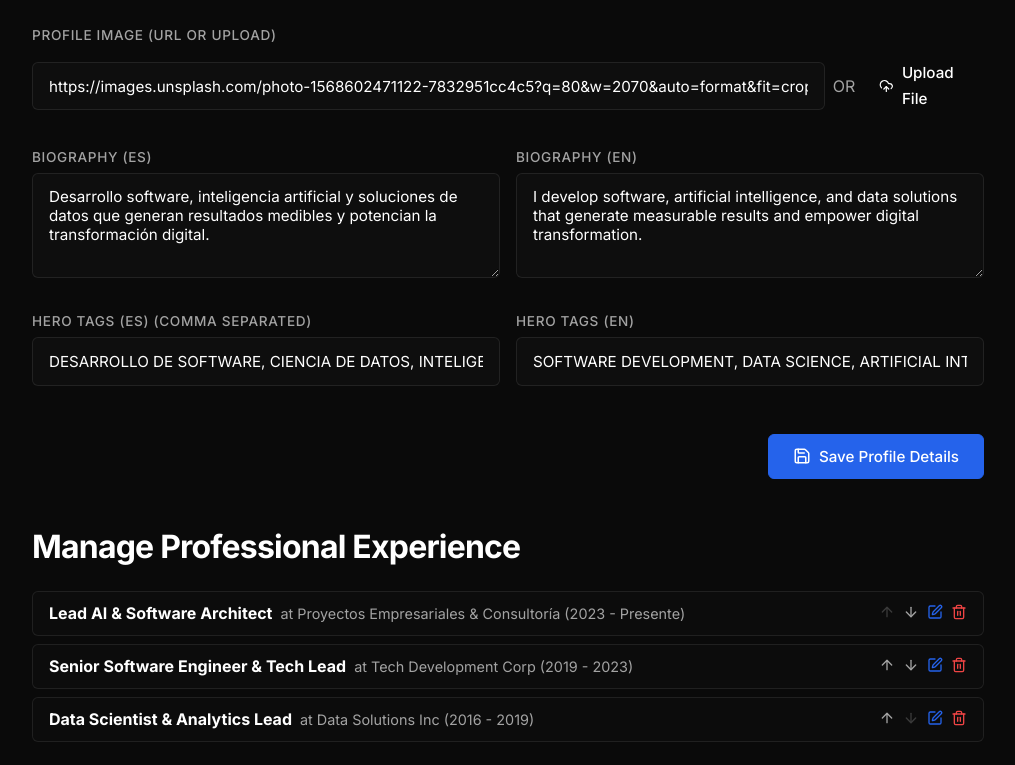
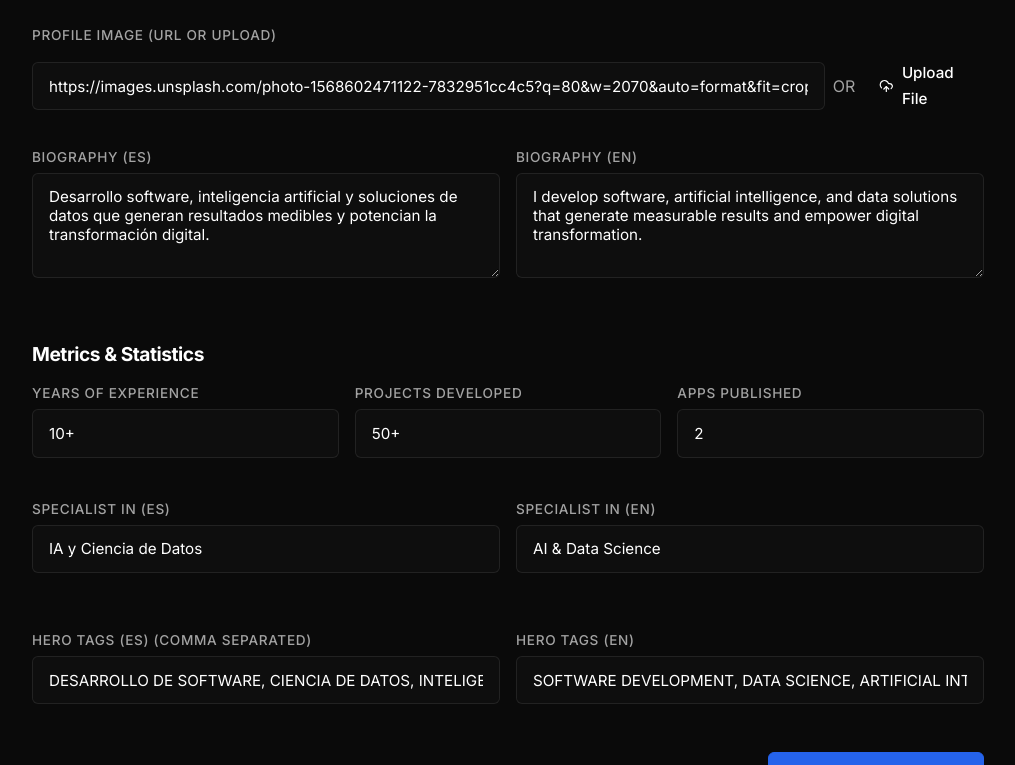
Before and after one commit to ramonbravo13/portfolio, a React (Vite) app: page /admin in a window 1280 px wide. Shown: the part 456-1221 px from the top of the page, without its empty margins (132-1147 px from the left). Built offline with nearby package versions, Linux system fonts and the light colour scheme; no server answers; the database is empty; sample sign-in values are in the browser's storage.

Commit message:
feat: Make metrics dynamic and editable

```diff
--- a/src/components/Admin/ProfileEditor.jsx
+++ b/src/components/Admin/ProfileEditor.jsx
@@ -13,6 +13,11 @@ export default function ProfileEditor() {
     profileImage: '',
     bio: '',
     bio_en: '',
+    yearsExp: '',
+    projectsCount: '',
+    appsCount: '',
+    specialist: '',
+    specialist_en: '',
     skillsArray: '',
     skillsArray_en: ''
   });
@@ -27,6 +32,11 @@ export default function ProfileEditor() {
         profileImage: profile.profileImage || '',
         bio: profile.bio || '',
         bio_en: profile.bio_en || '',
+        yearsExp: profile.metrics?.yearsExp || '',
+        projectsCount: profile.metrics?.projectsCount || '',
+        appsCount: profile.metrics?.appsCount || '',
+        specialist: profile.metrics?.specialist || '',
+        specialist_en: profile.metrics?.specialist_en || '',
         skillsArray: (profile.skills || []).join(', '),
         skillsArray_en: (profile.skills_en || []).join(', ')
       });
@@ -48,12 +58,14 @@ export default function ProfileEditor() {
       const translatedTitle = await autoTranslate(formData.title);
       const translatedBio = await autoTranslate(formData.bio);
       const translatedSkills = await autoTranslate(formData.skillsArray);
+      const translatedSpecialist = await autoTranslate(formData.specialist);
 
       setFormData(prev => ({
         ...prev,
         title_en: translatedTitle || prev.title_en,
         bio_en: translatedBio || prev.bio_en,
-        skillsArray_en: translatedSkills || prev.skillsArray_en
+        skillsArray_en: translatedSkills || prev.skillsArray_en,
+        specialist_en: translatedSpecialist || prev.specialist_en
       }));
       setSuccessMsg('Translation applied. Review English fields.');
       setTimeout(() => setSuccessMsg(''), 3000);
@@ -79,6 +91,13 @@ export default function ProfileEditor() {
       await updateProfile({
         ...formData,
         profileImage: finalImageUrl,
+        metrics: {
+          yearsExp: formData.yearsExp,
+          projectsCount: formData.projectsCount,
+          appsCount: formData.appsCount,
+          specialist: formData.specialist,
+          specialist_en: formData.specialist_en
+        },
         skills: formData.skillsArray.split(',').map(s => s.trim()).filter(s => s),
         skills_en: formData.skillsArray_en.split(',').map(s => s.trim()).filter(s => s)
       });
@@ -149,6 +168,34 @@ export default function ProfileEditor() {
           </div>
         </div>
 
+        <h3 style={{ marginTop: 'var(--spacing-xl)', marginBottom: 'var(--spacing-md)', fontSize: '1.2rem', color: 'var(--text-primary)' }}>Metrics & Statistics</h3>
+
+        <div style={{ display: 'grid', gridTemplateColumns: 'repeat(auto-fit, minmax(200px, 1fr))', gap: 'var(--spacing-md)' }}>
+          <div className="form-group">
+            <label className="form-label">Years of Experience</label>
+            <input name="yearsExp" type="text" className="form-input" value={formData.yearsExp} onChange={handleChange} placeholder="e.g. 10+" />
+          </div>
+          <div className="form-group">
+            <label className="form-label">Projects Developed</label>
+            <input name="projectsCount" type="text" className="form-input" value={formData.projectsCount} onChange={handleChange} placeholder="e.g. 50+" />
+          </div>
+          <div className="form-group">
+            <label className="form-label">Apps Published</label>
+            <input name="appsCount" type="text" className="form-input" value={formData.appsCount} onChange={handleChange} placeholder="e.g. 2" />
+          </div>
+        </div>
+
+        <div style={{ display: 'grid', gridTemplateColumns: '1fr 1fr', gap: 'var(--spacing-md)', marginTop: 'var(--spacing-md)', marginBottom: 'var(--spacing-xl)' }}>
+          <div className="form-group">
+            <label className="form-label">Specialist In (ES)</label>
+            <input name="specialist" type="text" className="form-input" value={formData.specialist} onChange={handleChange} placeholder="e.g. IA y Ciencia de Datos" />
+          </div>
+          <div className="form-group">
+            <label className="form-label">Specialist In (EN)</label>
+            <input name="specialist_en" type="text" className="form-input" value={formData.specialist_en} onChange={handleChange} placeholder="e.g. AI & Data Science" />
+          </div>
+        </div>
+
         <div style={{ display: 'grid', gridTemplateColumns: '1fr 1fr', gap: 'var(--spacing-md)' }}>
           <div className="form-group">
             <label className="form-label">Hero Tags (ES) (comma separated)</label>
--- a/src/context/PortfolioContext.jsx
+++ b/src/context/PortfolioContext.jsx
@@ -16,7 +16,9 @@ export function PortfolioProvider({ children }) {
     name: "Loading...",
     title: "",
     profileImage: "",
+    profileImage: "",
     bio: "",
+    metrics: {},
     skills: [],
     certs: [],
     experiences: []
@@ -36,6 +38,13 @@ export function PortfolioProvider({ children }) {
     profileImage: "https://images.unsplash.com/photo-1568602471122-7832951cc4c5?q=80&w=2070&auto=format&fit=crop",
     bio: 'Desarrollo software, inteligencia artificial y soluciones de datos que generan resultados medibles y potencian la transformación digital.',
     bio_en: 'I develop software, artificial intelligence, and data solutions that generate measurable results and empower digital transformation.',
+    metrics: {
+      yearsExp: "10+",
+      projectsCount: "50+",
+      appsCount: "2",
+      specialist: "IA y Ciencia de Datos",
+      specialist_en: "AI & Data Science"
+    },
     skills: ['DESARROLLO DE SOFTWARE', 'CIENCIA DE DATOS', 'INTELIGENCIA ARTIFICIAL'],
     skills_en: ['SOFTWARE DEVELOPMENT', 'DATA SCIENCE', 'ARTIFICIAL INTELLIGENCE'],
     certs: [
@@ -125,6 +134,7 @@ export function PortfolioProvider({ children }) {
         setProfile({
           ...data,
           bio_en: data.bio_en || '',
+          metrics: data.metrics || { yearsExp: "10+", projectsCount: "50+", appsCount: "2", specialist: "IA y Ciencia de Datos", specialist_en: "AI & Data Science" },
           skills: data.skills || [],
           skills_en: data.skills_en || [],
           certs: data.certs || [],
--- a/src/pages/Home.jsx
+++ b/src/pages/Home.jsx
@@ -96,6 +96,15 @@ function MetricCard({ title, value, startTrigger, icon: Icon }) {
 
 // Metrics Counter Section with Scroll Trigger
 function CounterSection({ isEnglish }) {
+  const { profile } = usePortfolio();
+  const metrics = profile.metrics || {
+    yearsExp: "10+",
+    projectsCount: "50+",
+    appsCount: "2",
+    specialist: "IA y Ciencia de Datos",
+    specialist_en: "AI & Data Science"
+  };
+
   const [visible, setVisible] = useState(false);
   const sectionRef = useRef(null);
 
@@ -129,10 +138,10 @@ function CounterSection({ isEnglish }) {
       marginTop: 'var(--spacing-2xl)',
       marginBottom: 'var(--spacing-3xl)'
     }}>
-      <MetricCard title={isEnglish ? "Years of experience" : "Años de experiencia"} value="10+" startTrigger={visible} icon={Briefcase} />
-      <MetricCard title={isEnglish ? "Projects developed" : "Proyectos desarrollados"} value="50+" startTrigger={visible} icon={Cpu} />
-      <MetricCard title={isEnglish ? "Apps published" : "Aplicaciones publicadas"} value="2" startTrigger={visible} icon={Rocket} />
-      <MetricCard title={isEnglish ? "Specialist in" : "Especialista en"} value={isEnglish ? "AI & Data Science" : "IA y Ciencia de Datos"} startTrigger={visible} icon={Layers} />
+      <MetricCard title={isEnglish ? "Years of experience" : "Años de experiencia"} value={metrics.yearsExp} startTrigger={visible} icon={Briefcase} />
+      <MetricCard title={isEnglish ? "Projects developed" : "Proyectos desarrollados"} value={metrics.projectsCount} startTrigger={visible} icon={Cpu} />
+      <MetricCard title={isEnglish ? "Apps published" : "Aplicaciones publicadas"} value={metrics.appsCount} startTrigger={visible} icon={Rocket} />
+      <MetricCard title={isEnglish ? "Specialist in" : "Especialista en"} value={isEnglish && metrics.specialist_en ? metrics.specialist_en : metrics.specialist} startTrigger={visible} icon={Layers} />
     </div>
   );
 }
```
